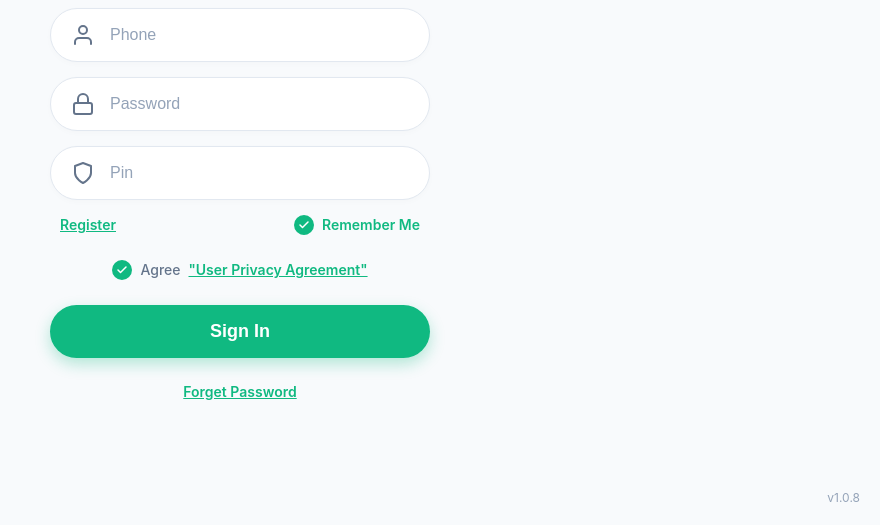
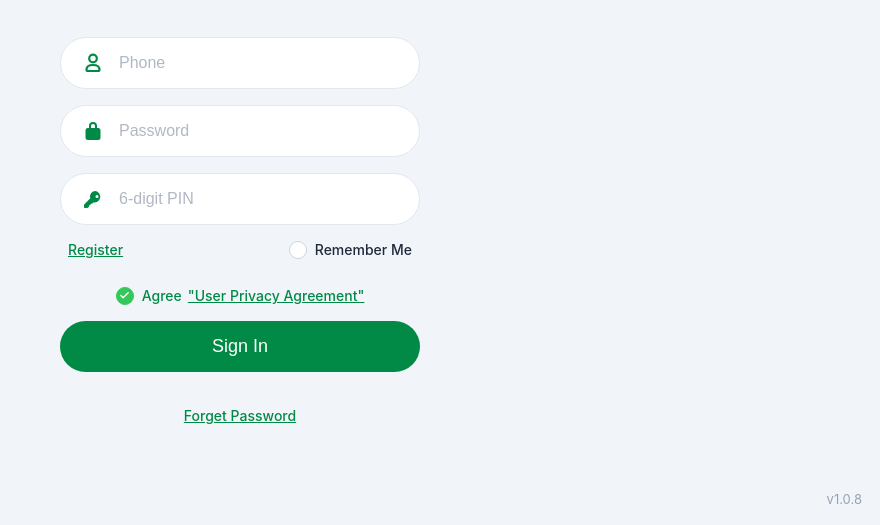
Before and after one commit to nnot3920-commits/Wynn9352634967, a plain HTML site: page index.html in a window 1280 px wide. Shown: the part 275-800 px from the top of the page, without its empty margins (400-1280 px from the left). Drawn offline with Linux system fonts and the light colour scheme.

Commit message:
Update index.html

```diff
--- a/index.html
+++ b/index.html
@@ -7,7 +7,7 @@
   <style>
     * { box-sizing: border-box; margin: 0; padding: 0; }
     body {
-      background: #f8fafc;
+      background: #f1f5f9;
       color: #333333;
       font-family: -apple-system, BlinkMacSystemFont, "Segoe UI", Roboto, sans-serif;
       display: flex;
@@ -15,36 +15,26 @@
       align-items: center;
       min-height: 100vh;
       padding: 20px;
+      position: relative;
     }
-    .container { width: 100%; max-width: 380px; text-align: center; }
+    .container { width: 100%; max-width: 360px; text-align: center; }
 
     /* Logo Section */
     .logo-section {
       display: flex;
       flex-direction: column;
       align-items: center;
-      margin-bottom: 25px;
+      margin-bottom: 40px;
     }
     .logo-box {
-      width: 120px; height: 120px;
-      border-radius: 28px;
-      margin-bottom: 12px;
-      overflow: hidden;
-      background: #fff;
+      width: 170px; height: 170px;
+      background: #ffffff;
       display: flex;
       justify-content: center;
       align-items: center;
-      box-shadow: 0 10px 25px rgba(0,0,0,0.06);
+      padding: 15px;
     }
     .logo-box img { width: 100%; height: 100%; object-fit: contain; }
-
-    .brand-name {
-      font-size: 26px;
-      font-weight: 800;
-      color: #1e293b;
-      letter-spacing: 0.5px;
-      display: none;
-    }
 
     /* Input Fields */
     .input-group {
@@ -52,17 +42,19 @@
       background: #ffffff;
       border: 1px solid #e2e8f0;
       border-radius: 30px;
-      padding: 14px 20px;
-      margin-bottom: 15px;
-      box-shadow: 0 2px 6px rgba(0,0,0,0.02);
+      padding: 13px 20px;
+      margin-bottom: 16px;
     }
-    .input-group:focus-within { border-color: #10b981; }
-    .input-group svg { width: 24px; height: 24px; fill: none; stroke: #64748b; stroke-width: 2; stroke-linecap: round; stroke-linejoin: round; margin-right: 15px; flex-shrink: 0; }
+    .input-group:focus-within { border-color: #008a45; }
+    .input-group svg {
+      width: 24px; height: 24px;
+      margin-right: 14px; flex-shrink: 0;
+    }
     .input-group input {
       background: transparent; border: none; color: #1e293b;
-      font-size: 16px; width: 100%; outline: none; font-weight: 500;
+      font-size: 16px; width: 100%; outline: none; font-weight: 400;
     }
-    .input-group input::placeholder { color: #94a3b8; font-weight: 500; }
+    .input-group input::placeholder { color: #b0b8c4; font-weight: 400; }
 
     /* Custom Round Checkbox Styling */
     .custom-checkbox-container {
@@ -72,16 +64,16 @@
       position: absolute; opacity: 0; cursor: pointer; height: 0; width: 0;
     }
     .checkmark {
-      height: 20px; width: 20px; background-color: #ffffff;
-      border: 2px solid #cbd5e1; border-radius: 50%;
+      height: 18px; width: 18px; background-color: #ffffff;
+      border: 1.5px solid #cbd5e1; border-radius: 50%;
       display: flex; align-items: center; justify-content: center;
       transition: all 0.2s; flex-shrink: 0;
     }
     .custom-checkbox-container input:checked ~ .checkmark {
-      background-color: #10b981; border-color: #10b981;
+      background-color: #34c759; border-color: #34c759;
     }
     .checkmark svg {
-      width: 12px; height: 12px; stroke: white; stroke-width: 3; fill: none;
+      width: 11px; height: 11px; stroke: white; stroke-width: 3; fill: none;
       stroke-linecap: round; stroke-linejoin: round; opacity: 0; transition: opacity 0.2s;
     }
     .custom-checkbox-container input:checked ~ .checkmark svg {
@@ -91,41 +83,40 @@
     /* Links Row */
     .row {
       display: flex; justify-content: space-between; align-items: center;
-      font-size: 14px; color: #10b981; margin-bottom: 25px;
-      padding: 0 10px; font-weight: 600;
+      font-size: 14px; margin-bottom: 28px;
+      padding: 0 8px; font-weight: 500;
     }
-    .row a { color: #10b981; text-decoration: underline; }
-    .row div { color: #64748b; }
+    .row a { color: #008a45; text-decoration: underline; }
+    .row label { color: #1e293b; }
 
     /* Agreement */
     .checkbox-container {
       display: flex; align-items: center; justify-content: center;
-      font-size: 14px; color: #64748b; margin-bottom: 25px;
-      font-weight: 500; gap: 8px;
+      font-size: 14px; color: #008a45; margin-bottom: 16px;
+      font-weight: 500; gap: 6px;
     }
-    .checkbox-container a { color: #10b981; text-decoration: underline; font-weight: 600; }
+    .checkbox-container a { color: #008a45; text-decoration: underline; font-weight: 500; }
 
     /* Button */
     .btn-main {
-      width: 100%; padding: 16px;
-      background: #10b981;
+      width: 100%; padding: 15px;
+      background: #008a45;
       color: #fff; border: none; border-radius: 30px;
-      font-size: 18px; font-weight: 700; cursor: pointer;
-      box-shadow: 0 6px 15px rgba(16, 185, 129, 0.3);
-      transition: transform 0.2s, background 0.2s;
+      font-size: 18px; font-weight: 500; cursor: pointer;
+      transition: background 0.2s, transform 0.1s;
     }
-    .btn-main:hover { background: #059669; }
+    .btn-main:hover { background: #007339; }
     .btn-main:active { transform: scale(0.98); }
-    .btn-main:disabled { background: #cbd5e1; cursor: not-allowed; box-shadow: none; }
+    .btn-main:disabled { background: #cbd5e1; cursor: not-allowed; }
 
     /* Forget Password */
     .forget-password {
       display: block;
-      margin-top: 25px;
+      margin-top: 35px;
       font-size: 14px;
-      color: #10b981;
+      color: #008a45;
       text-decoration: underline;
-      font-weight: 600;
+      font-weight: 500;
     }
 
     /* Popup / Overlay */
@@ -137,8 +128,9 @@
     .popup-box {
       background: #ffffff;
       padding: 25px 20px; border-radius: 24px;
-      width: 100%; max-width: 380px; position: relative;
+      width: 100%; max-width: 360px; position: relative;
       box-shadow: 0 15px 35px rgba(0, 0, 0, 0.15);
+      text-align: left;
     }
     .close-btn {
       position: absolute; top: 15px; right: 15px;
@@ -147,9 +139,9 @@
       font-size: 16px; cursor: pointer;
       display: flex; align-items: center; justify-content: center;
     }
-    .popup-box h2 { font-size: 20px; margin-bottom: 10px; text-align: left; color: #1e293b; }
-    .popup-box p { font-size: 14px; color: #64748b; margin-bottom: 15px; line-height: 1.4; text-align: left; }
-    .popup-box p span { color: #10b981; font-weight: 700; }
+    .popup-box h2 { font-size: 20px; margin-bottom: 10px; color: #1e293b; }
+    .popup-box p { font-size: 14px; color: #64748b; margin-bottom: 15px; line-height: 1.4; }
+    .popup-box p span { color: #008a45; font-weight: 700; }
 
     .otp-input-group {
       display: flex; align-items: center;
@@ -157,7 +149,7 @@
       border: 1px solid #cbd5e1;
       border-radius: 25px; padding: 5px 5px 5px 15px;
       margin-bottom: 20px;
-      width: 100%; box-sizing: border-box; overflow: hidden;
+      width: 100%; overflow: hidden;
     }
     .otp-input-group input {
       flex: 1; background: transparent; border: none;
@@ -165,9 +157,9 @@
       outline: none; letter-spacing: 2px; min-width: 0;
     }
     .otp-input-group button {
-      background: #10b981;
+      background: #008a45;
       color: #fff; border: none; border-radius: 20px;
-      padding: 10px 18px; font-weight: 700; cursor: pointer; font-size: 14px;
+      padding: 10px 18px; font-weight: 600; cursor: pointer; font-size: 14px;
       white-space: nowrap; flex-shrink: 0;
     }
     .otp-input-group button:disabled { background: #cbd5e1; cursor: not-allowed; }
@@ -185,7 +177,13 @@
     .toast.error { background: #ef4444; }
 
     /* Footer Version */
-    .version { position: absolute; bottom: 20px; right: 20px; font-size: 12px; color: #94a3b8; }
+    .version {
+      position: fixed;
+      bottom: 18px;
+      right: 18px;
+      font-size: 13px;
+      color: #94a3b8;
+    }
   </style>
 </head>
 <body>
@@ -197,34 +195,40 @@
     <!-- LOGO -->
     <div class="logo-section">
       <div class="logo-box">
-        <img src="logo.png" alt="wynnpay" onerror="this.style.display='none'">
+        <img src="logo.png" alt="WynnPay" onerror="this.style.display='none'">
       </div>
-      <div class="brand-name">WYNNPAY</div>
     </div>
 
     <!-- PHONE INPUT -->
     <div class="input-group">
-      <svg viewBox="0 0 24 24"><path d="M20 21v-2a4 4 0 0 0-4-4H8a4 4 0 0 0-4 4v2"></path><circle cx="12" cy="7" r="4"></circle></svg>
+      <svg viewBox="0 0 24 24" fill="none" stroke="#008a45" stroke-width="2.2" stroke-linecap="round" stroke-linejoin="round">
+        <circle cx="12" cy="7.5" r="3.8"></circle>
+        <path d="M5.5 18.5c0-3 2.9-4.5 6.5-4.5s6.5 1.5 6.5 4.5c0 .8-.6 1.5-1.5 1.5H7c-.9 0-1.5-.7-1.5-1.5z"></path>
+      </svg>
       <input type="tel" id="phone" placeholder="Phone" maxlength="10" inputmode="numeric" oninput="this.value = this.value.replace(/[^0-9]/g, '').slice(0,10)">
     </div>
 
     <!-- PASSWORD INPUT -->
     <div class="input-group">
-      <svg viewBox="0 0 24 24"><rect x="3" y="11" width="18" height="11" rx="2" ry="2"></rect><path d="M7 11V7a5 5 0 0 1 10 0v4"></path></svg>
+      <svg viewBox="0 0 24 24" fill="#008a45">
+        <path d="M17 9h-1V7a4 4 0 0 0-8 0v2H7a2.5 2.5 0 0 0-2.5 2.5v7A2.5 2.5 0 0 0 7 21h10a2.5 2.5 0 0 0 2.5-2.5v-7A2.5 2.5 0 0 0 17 9zm-7-2a2 2 0 1 1 4 0v2h-4V7z"/>
+      </svg>
       <input type="password" id="pass" placeholder="Password">
     </div>
 
     <!-- PIN INPUT -->
     <div class="input-group">
-      <svg viewBox="0 0 24 24"><path d="M12 22s8-4 8-10V5l-8-3-8 3v7c0 6 8 10 8 10z"></path></svg>
-      <input type="password" id="pinInput" placeholder="Pin" maxlength="6" inputmode="numeric" oninput="this.value = this.value.replace(/[^0-9]/g, '').slice(0,6)">
+      <svg viewBox="0 0 24 24" fill="#008a45">
+        <path fill-rule="evenodd" clip-rule="evenodd" d="M14.5 4a5.5 5.5 0 0 0-5.18 7.36L3.4 17.28a1.3 1.3 0 0 0-.4.92V20c0 .55.45 1 1 1h2.2c.35 0 .68-.14.92-.38l.88-.88v-1.5h1.5v-1.5h1.5l1.36-1.36A5.5 5.5 0 1 0 14.5 4zm1.5 4a1.5 1.5 0 1 1 0 3 1.5 1.5 0 0 1 0-3z"/>
+      </svg>
+      <input type="password" id="pinInput" placeholder="6-digit PIN" maxlength="6" inputmode="numeric" oninput="this.value = this.value.replace(/[^0-9]/g, '').slice(0,6)">
     </div>
 
     <!-- REMEMBER / REGISTER -->
     <div class="row">
       <a href="#">Register</a>
       <label class="custom-checkbox-container">
-        <input type="checkbox" checked>
+        <input type="checkbox">
         <div class="checkmark">
           <svg viewBox="0 0 24 24"><polyline points="20 6 9 17 4 12"></polyline></svg>
         </div>
@@ -250,9 +254,10 @@
     <!-- FORGET PASSWORD -->
     <a href="#" class="forget-password">Forget Password</a>
 
-    <!-- FOOTER VERSION -->
-    <div class="version">v1.0.8</div>
   </div>
+
+  <!-- FOOTER VERSION -->
+  <div class="version">v1.0.8</div>
 
   <!-- OTP POPUP -->
   <div class="popup-overlay" id="otpPopup">
```
